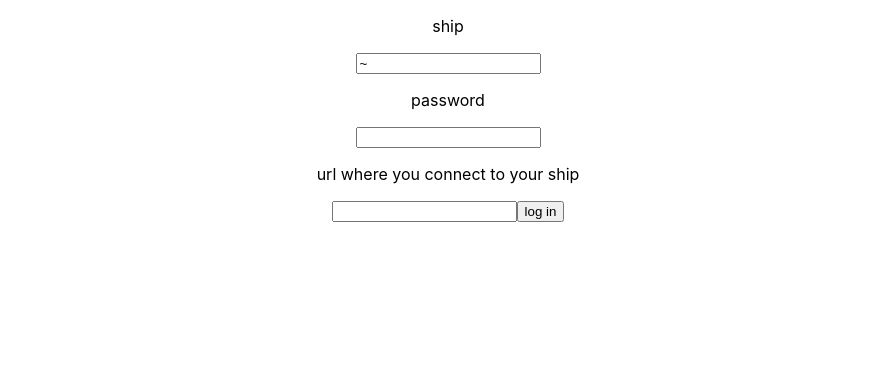
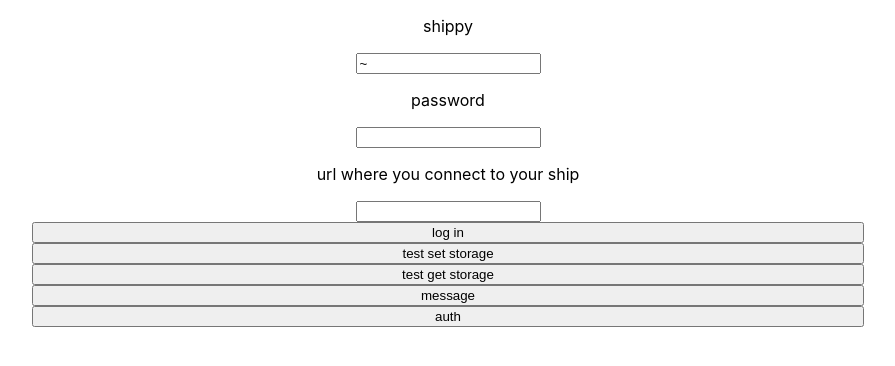
Before and after one commit to bbellify/knox-extension, a React (Create React App) app: page / in a window 1280 px wide. Shown: the top 366 px of the page, without its empty margins (192-1087 px from the left). Built offline with nearby package versions, Linux system fonts and the light colour scheme.

Commit message:
some architecture progress

```diff
--- a/package.json
+++ b/package.json
@@ -7,7 +7,8 @@
     "react": "^18.2.0",
     "react-dom": "^18.2.0",
     "react-router-dom": "^6.6.2",
-    "react-scripts": "5.0.1"
+    "react-scripts": "5.0.1",
+    "zustand": "^4.3.2"
   },
   "scripts": {
     "start": "react-scripts start",
--- a/src/components/login.js
+++ b/src/components/login.js
@@ -2,7 +2,18 @@ import React, { useEffect, useState } from "react";
 import { useNavigate } from "react-router-dom";
 import Urbit from "@urbit/http-api";
 
-document.getElementById("password");
+// const sse = new EventSource("http://localhost/*/");
+// console.log("sse", sse);
+// sse.onmessage = (message) => {
+//   console.log("message", message);
+// };
+
+// window.api
+//   .scry({
+//     app: "knox",
+//     path: "/vault",
+//   })
+//   .then((res) => console.log("scry res", res));
 
 export function Login() {
   const navigate = useNavigate();
@@ -21,8 +32,6 @@ export function Login() {
     });
   }
 
-  //   const sse = new EventSource("http://localhost:80");
-
   async function connect() {
     console.log("connect click");
     window.api = await Urbit.authenticate({
@@ -38,7 +47,7 @@ export function Login() {
       .then((res) => {
         // how to handle this? the res isn't what I want, I want the SSE
         console.log("res", res);
-        window.api.poke();
+        sendMessage(res.uid);
       })
       .catch(() => setError(true));
   }
@@ -47,16 +56,57 @@ export function Login() {
     return ship.split("")[0] === "~" ? ship.split("").slice(1).join("") : ship;
   }
 
+  function sendMessage(message) {
+    //eslint-disable-next-line
+    chrome.runtime.sendMessage(message);
+  }
+
   return (
     <>
-      <p>ship</p>
+      <p>shippy</p>
       <input name="ship" value={login.ship} onChange={handleInput} />
       <p>password</p>
       <input name="code" value={login.code} onChange={handleInput} />
 
       <p>url where you connect to your ship</p>
       <input name="url" value={login.url} onChange={handleInput} />
-      <button onClick={connect}>log in</button>
+      <div
+        style={{
+          display: "flex",
+          flexDirection: "column",
+          alignItems: "center",
+        }}
+      >
+        <button style={{ width: "65%" }} onClick={connect}>
+          log in
+        </button>
+        <button
+          style={{ width: "65%" }}
+          onClick={() =>
+            sendMessage({
+              type: "store",
+              item: { key: Math.random() },
+            })
+          }
+        >
+          test set storage
+        </button>
+        <button
+          style={{ width: "65%" }}
+          onClick={() => sendMessage({ type: "getStore", key: "key" })}
+        >
+          test get storage
+        </button>
+        <button style={{ width: "65%" }} onClick={() => sendMessage("auth")}>
+          message
+        </button>
+        <button
+          style={{ width: "65%" }}
+          onClick={() => sendMessage({ type: "auth", url: "localhost:80" })}
+        >
+          auth
+        </button>
+      </div>
       {error && <p style={{ color: "red" }}>something went wrong</p>}
     </>
   );
--- a/webpack.config.js
+++ b/webpack.config.js
@@ -4,11 +4,17 @@ const HtmlWebpackPlugin = require("html-webpack-plugin");
 const CopyPlugin = require("copy-webpack-plugin");
 
 module.exports = {
-  entry: "./src/index.js",
-  output: {
-    path: path.resolve(__dirname, "dist"),
-    filename: "[name].js",
+  // entry: "./src/index.js",// entry: "./src/index.js",
+  // output: {
+  //   path: path.resolve(__dirname, "dist"),
+  //   filename: "[name].js",
+  // },
+  entry: {
+    popup: path.join(__dirname, "src/index.js"),
+    content: path.join(__dirname, "src/contentScript.js"),
+    background: path.join(__dirname, "src/background.js"),
   },
+  output: { path: path.join(__dirname, "dist"), filename: "[name].js" },
   module: {
     rules: [
       {
--- a/webpack.dev.js
+++ b/webpack.dev.js
@@ -4,11 +4,12 @@ const HtmlWebpackPlugin = require("html-webpack-plugin");
 const CopyPlugin = require("copy-webpack-plugin");
 
 module.exports = {
-  entry: "./src/index.js",
-  output: {
-    path: path.resolve(__dirname, "dist"),
-    filename: "[name].js",
+  entry: {
+    popup: path.join(__dirname, "src/index.js"),
+    content: path.join(__dirname, "src/contentScript.js"),
+    background: path.join(__dirname, "src/background.js"),
   },
+  output: { path: path.join(__dirname, "dist"), filename: "[name].js" },
   mode: "development",
   devtool: "inline-source-map",
   module: {
```
Also changed, not shown: public/background.js (deleted, +0 -48 lines), src/background.js (added, +62 -0 lines), src/contentScript.js (renamed from public/contentScript.js, +9 -4 lines), src/storage.js (added, +20 -0 lines), src/store.js (added, +15 -0 lines), src/urbit.js (added, +15 -0 lines), public/knox-100.png, public/manifest.json, 1 other file (tests, documents, lock files or other folders).
